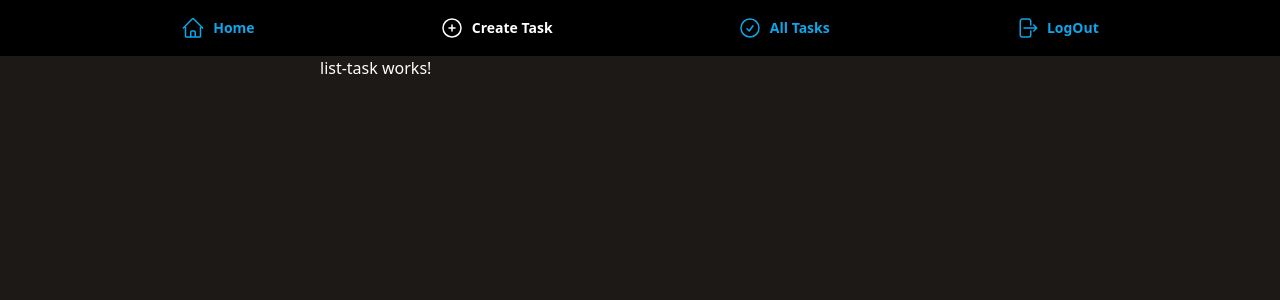
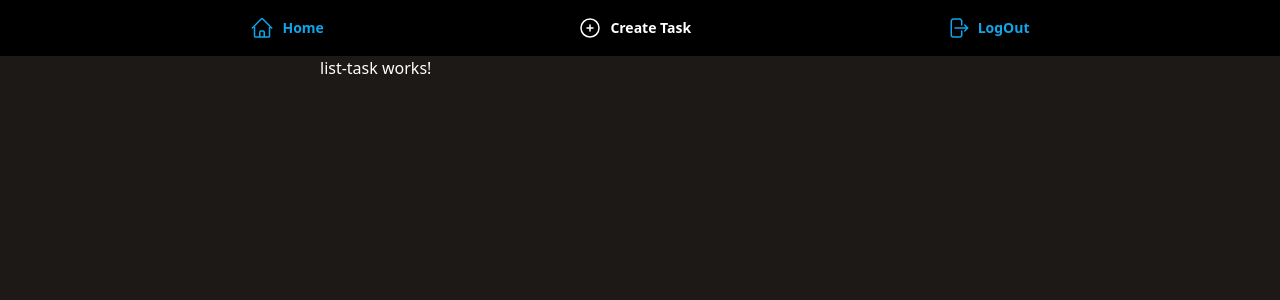
Before and after one commit to MoisesST/web-task-manager, an Angular app: page /home in a window 1280 px wide. Shown: the top 300 px of the page. Built offline with nearby package versions, Linux system fonts and the light colour scheme.

Commit message:
feat: responsive

```diff
--- a/src/app/app.routes.ts
+++ b/src/app/app.routes.ts
@@ -9,5 +9,6 @@ export const routes: Routes = [
   { path: 'home', title: 'Home', component: ListTaskComponent },
   { path: 'create-task', title: 'Create Task', component: CreateTaskComponent },
   { path: 'edit-task', title: 'Edit Task', component: EditTaskComponent },
+  { path: '', redirectTo: '/home', pathMatch: 'full' },
   { path: '**', title: 'Page Not Found', component: PageNotFoundComponent },
 ];
--- a/src/app/components/template/header/header.component.html
+++ b/src/app/components/template/header/header.component.html
@@ -13,10 +13,6 @@
         <app-svg-icon [style]="'w-6'" [icon]="CREATE"/>
       </app-link-button>
 
-      <app-link-button url="/" label="All Tasks">
-        <app-svg-icon [style]="'w-6'" [icon]="TASKS"/>
-      </app-link-button>
-
       <app-link-button url="/" label="LogOut">
         <app-svg-icon [style]="'w-6'" [icon]="LOGOUT"/>
       </app-link-button>
@@ -30,7 +26,8 @@
       <app-svg-icon [style]="'w-6'" [icon]="MENU_HAMBURGER"/>
     </button>
     @if (showMenu) {
-      <div class="flex flex-col w-full space-y-4  absolute top-full  pb-4 z-50 bg-black">
+      <div (click)="toggleMenu()" class="flex flex-col absolute top-full w-full pb-4 z-50 bg-transparent">
+        <div class="flex flex-col max-h-min w-full space-y-4  pb-4 bg-black">
           <app-link-button url="/home" label="Home">
             <app-svg-icon [style]="'w-6'" [icon]="HOME"/>
           </app-link-button>
@@ -42,16 +39,12 @@
               <app-svg-icon [style]="'w-6'" [icon]="CREATE"/>
             </app-link-button>
 
-          <app-link-button url="/" label="All Tasks">
-            <app-svg-icon [style]="'w-6'" [icon]="TASKS"/>
-          </app-link-button>
-
             <app-link-button url="/" label="LogOut">
               <app-svg-icon [style]="'w-6'" [icon]="LOGOUT"/>
             </app-link-button>
           }
         </div>
-
+      </div>
     }
   </nav>
 </header>
```
Lines whose indentation alone changed are shown as unchanged.
